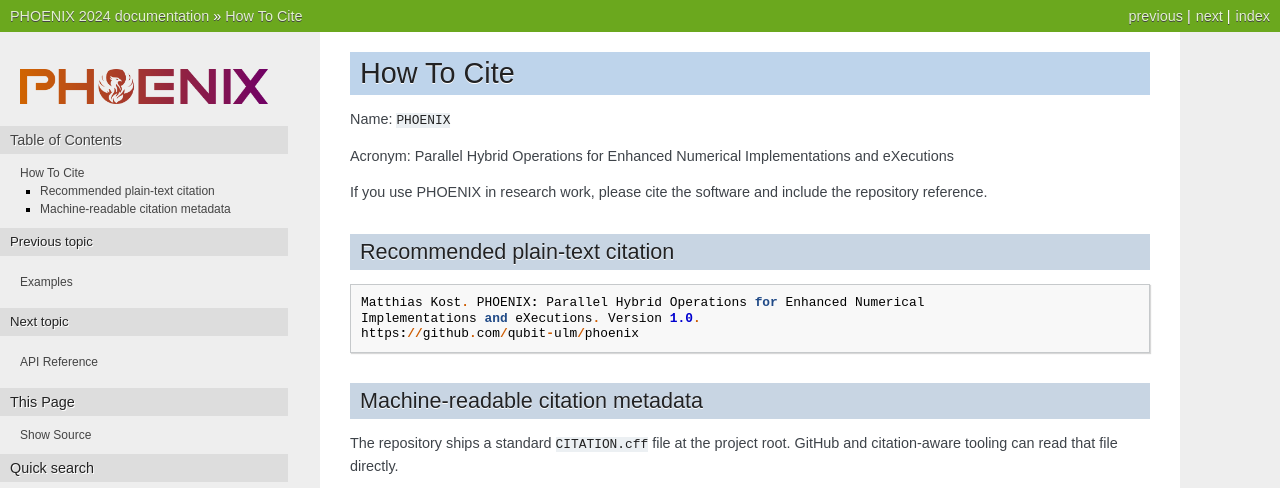
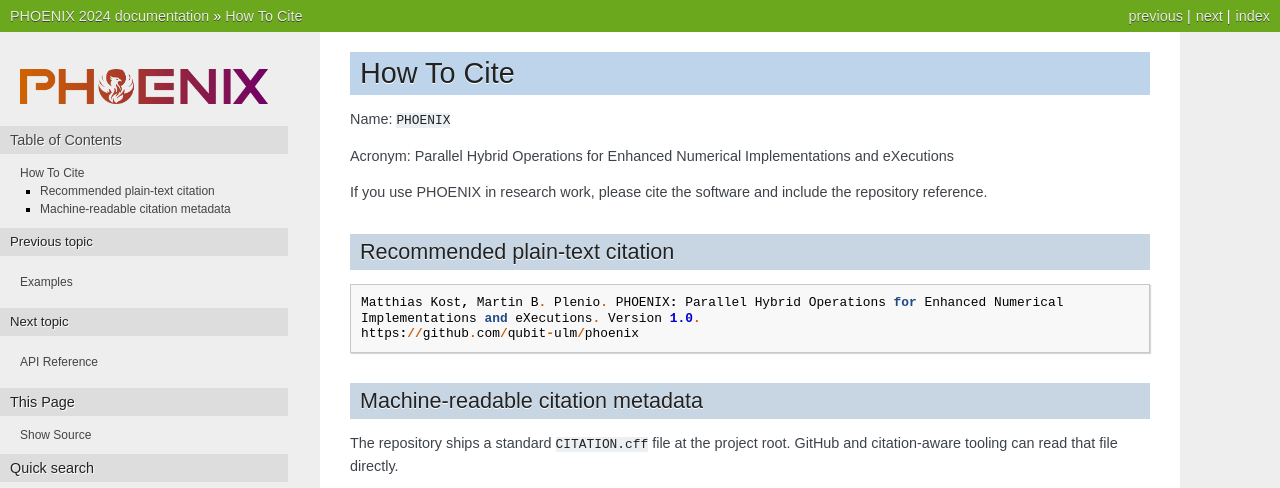
Before and after one commit to qubit-ulm/phoenix, a Sphinx documentation site: the page built from doc/citation.rst, in a window 1280 px wide, cut to the strip 0-488 px from the top of the page. Built offline with Sphinx 7.4.7, drawn with Linux system fonts in a browser that asks for light colours.

Commit message:
update Citation

```diff
--- a/doc/citation.rst
+++ b/doc/citation.rst
@@ -14,7 +14,7 @@
 
 ::
 
-   Matthias Kost. PHOENIX: Parallel Hybrid Operations for Enhanced Numerical
+   Matthias Kost, Martin B. Plenio. PHOENIX: Parallel Hybrid Operations for Enhanced Numerical
    Implementations and eXecutions. Version 1.0.
    https://github.com/qubit-ulm/phoenix
 
```
Also changed, not shown: README.md (+1 -1 lines), 1 other file.
